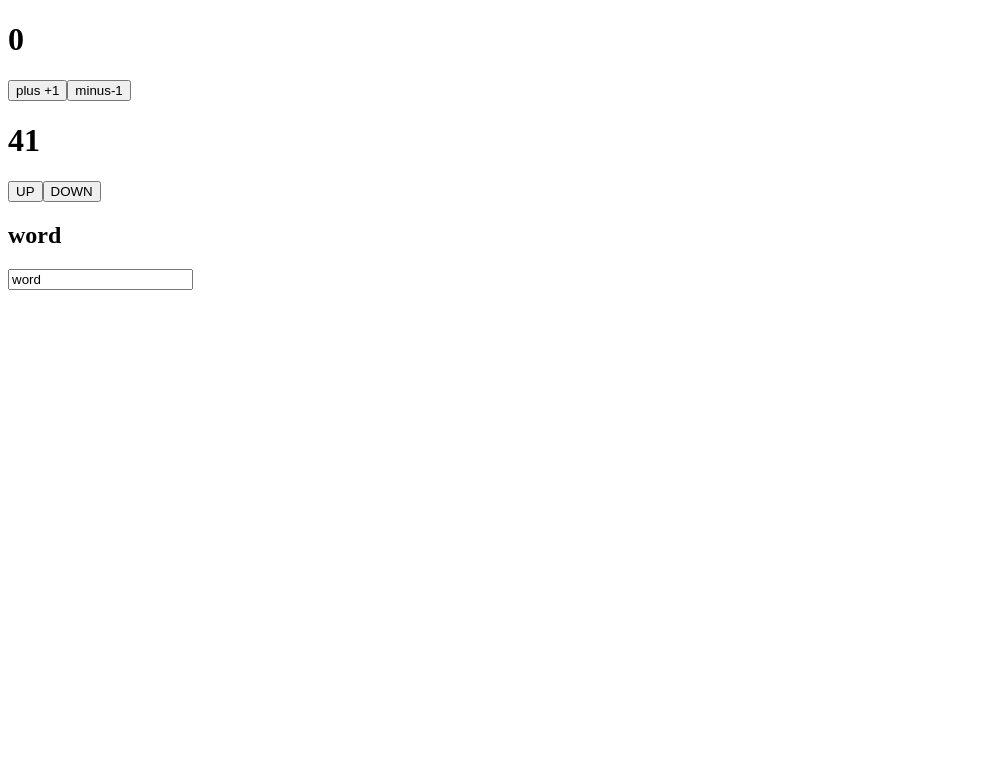
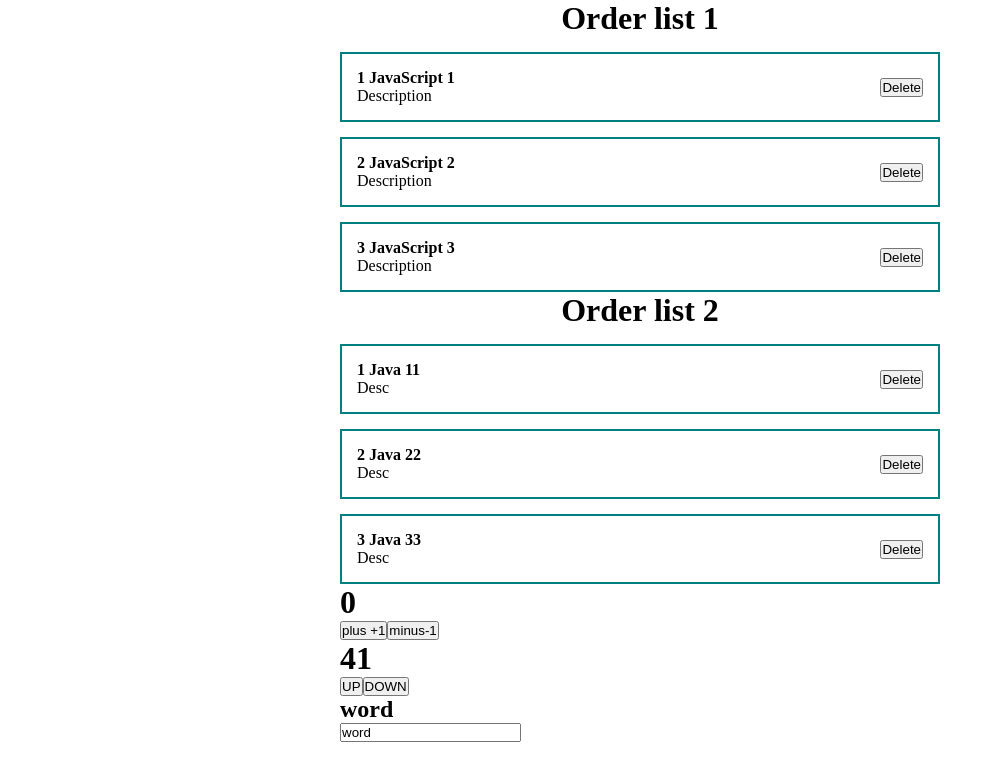
Before and after one commit to AndSak/React-curse-AZ, a React (Create React App) app: page / in a window 1280 px wide. Shown: the top 776 px of the page, without its empty margins (0-995 px from the left). Built offline with nearby package versions, Linux system fonts and the light colour scheme.

Commit message:
feature: add PostList

```diff
--- a/src/App.js
+++ b/src/App.js
@@ -1,16 +1,35 @@
 import React, { useState } from 'react';
 import Counter from './components/Counter';
 import ClassCounter from './components/ClassCounter'
+import PostItem from './components/PostItem'
+
+
+import './styles/App.css';
+import PostList from './components/PostList';
 
 function App() {
   const [value, setValue] = useState('word');
 
+  const [posts, setPosts] = useState([
+    { id: 1, title: 'JavaScript 1', body: 'Description' },
+    { id: 2, title: 'JavaScript 2', body: 'Description' },
+    { id: 3, title: 'JavaScript 3', body: 'Description' },
+  ]);
+
+  const [posts2, setPosts2] = useState([
+    { id: 1, title: 'Java 11', body: 'Desc' },
+    { id: 2, title: 'Java 22', body: 'Desc' },
+    { id: 3, title: 'Java 33', body: 'Desc' },
+  ]);
+
   return (
-    <div>
-      <Counter/>
-      <ClassCounter/>
+    <div className='App'>
+      <PostList posts={posts} title='Order list 1' />
+      <PostList posts={posts2} title='Order list 2' />
 
-      <h2>{value}</h2>
+      < Counter />
+      < ClassCounter />
+      <h2> {value} </h2>
       <input
         type="input name"
         value={value}
--- /dev/null
+++ b/src/components/PostItem.jsx
@@ -0,0 +1,25 @@
+import React, { } from "react";
+
+
+
+function PostItem(props) {
+  console.log(props);
+
+  return (
+    <div className="App">
+      <div className="post">
+        <div className="post__content">
+          <strong>{props.post.id} {props.post.title}</strong>
+          <div>
+            {props.post.body}
+          </div>
+        </div>
+        <div className="post__btns">
+          <button>Delete</button>
+        </div>
+      </div>
+    </div>
+  )
+}
+
+export default PostItem;
--- /dev/null
+++ b/src/components/PostList.jsx
@@ -0,0 +1,16 @@
+import React from "react";
+import PostItem from "./PostItem";
+
+function PostList({ posts, title }) {
+
+  return (
+    <div>
+      <h1 style={{ textAlign: 'center' }}>{title}</h1>
+      {posts.map(post =>
+        <PostItem post={post} key={post.id} />
+      )}
+    </div>
+  )
+};
+
+export default PostList;
--- /dev/null
+++ b/src/styles/App.css
@@ -0,0 +1,23 @@
+* {
+    margin: 0;
+    padding: 0;
+    box-sizing: border-box;
+}
+
+#root {
+    display: flex;
+    justify-content: center;
+}
+
+.App {
+    width: 600px;
+}
+
+.post {
+    display: flex;
+    padding: 15px;
+    border: 2px solid teal;
+    margin-top: 15px;
+    justify-content: space-between;
+    align-items: center;
+}
```
